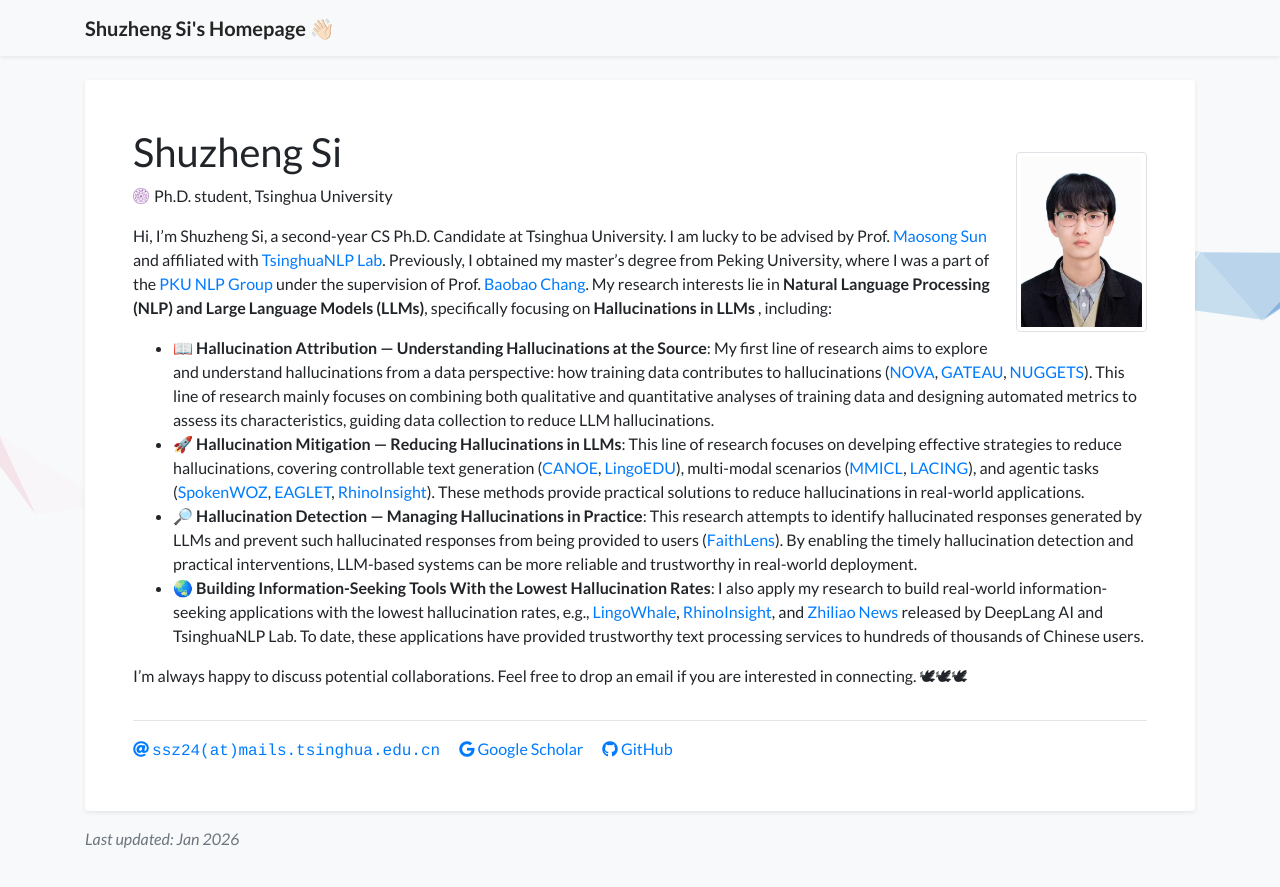
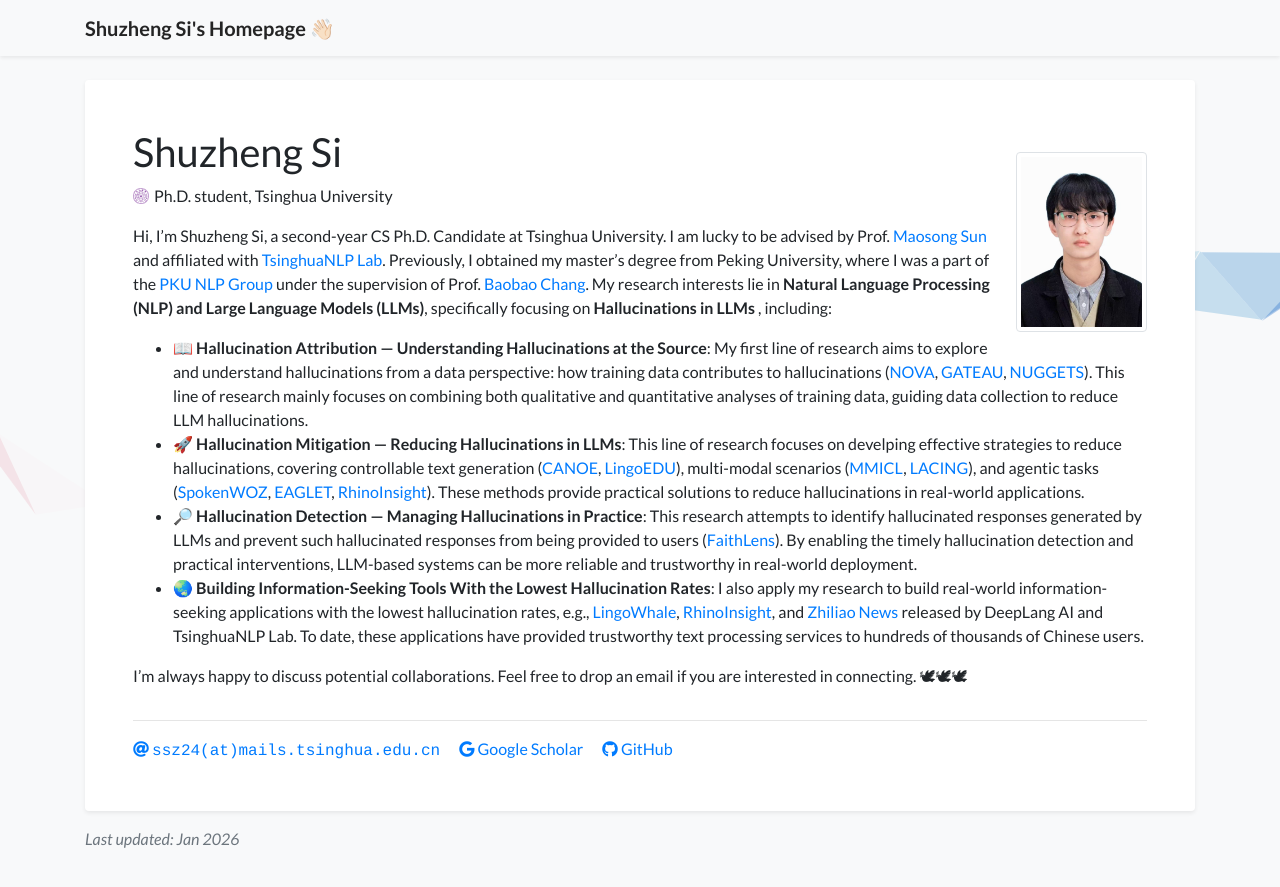
Before and after one commit to S1s-Z/s1s-z.github.io, a Jekyll site: the page built from index.html, in a window 1280 px wide. Shown: the top 887 px of the page. Built offline with Jekyll 4.4.1, drawn with Linux system fonts in a browser that asks for light colours; a style sheet for code colours, icons or effects is not loaded.

Commit message:
Update profile.yml

```diff
--- a/_data/profile.yml
+++ b/_data/profile.yml
@@ -23,7 +23,7 @@
   <br>
   <ul class="pub">
       <li>
-          📖 <b>Hallucination Attribution — Understanding Hallucinations at the Source</b>: My first line of research aims to explore and understand hallucinations from a data perspective: how training data contributes to hallucinations (<a href="https://arxiv.org/abs/2502.07340">NOVA</a>, <a href="https://arxiv.org/abs/2410.15633">GATEAU</a>, <a href="https://arxiv.org/abs/2312.10302">NUGGETS</a>). This line of research mainly focuses on combining both qualitative and quantitative analyses of training data and designing automated metrics to assess its characteristics, guiding data collection to reduce LLM hallucinations.
+          📖 <b>Hallucination Attribution — Understanding Hallucinations at the Source</b>: My first line of research aims to explore and understand hallucinations from a data perspective: how training data contributes to hallucinations (<a href="https://arxiv.org/abs/2502.07340">NOVA</a>, <a href="https://arxiv.org/abs/2410.15633">GATEAU</a>, <a href="https://arxiv.org/abs/2312.10302">NUGGETS</a>). This line of research mainly focuses on combining both qualitative and quantitative analyses of training data, guiding data collection to reduce LLM hallucinations.
       </li>
       <li>
           🚀 <b>Hallucination Mitigation  — Reducing Hallucinations in LLMs</b>: This line of research focuses on develping effective strategies to reduce hallucinations, covering controllable text generation (<a href="https://arxiv.org/abs/2505.16483">CANOE</a>, <a href="https://arxiv.org/abs/2512.14244">LingoEDU</a>), multi-modal scenarios (<a href="https://arxiv.org/abs/2309.07915">MMICL</a>, <a href="https://arxiv.org/abs/2411.14279">LACING</a>), and agentic tasks (<a href="https://arxiv.org/abs/2305.13040">SpokenWOZ</a>, <a href="https://arxiv.org/abs/2510.05608">EAGLET</a>, <a href="https://arxiv.org/abs/2511.18743">RhinoInsight</a>). These methods provide practical solutions to reduce hallucinations in real-world applications.
```
